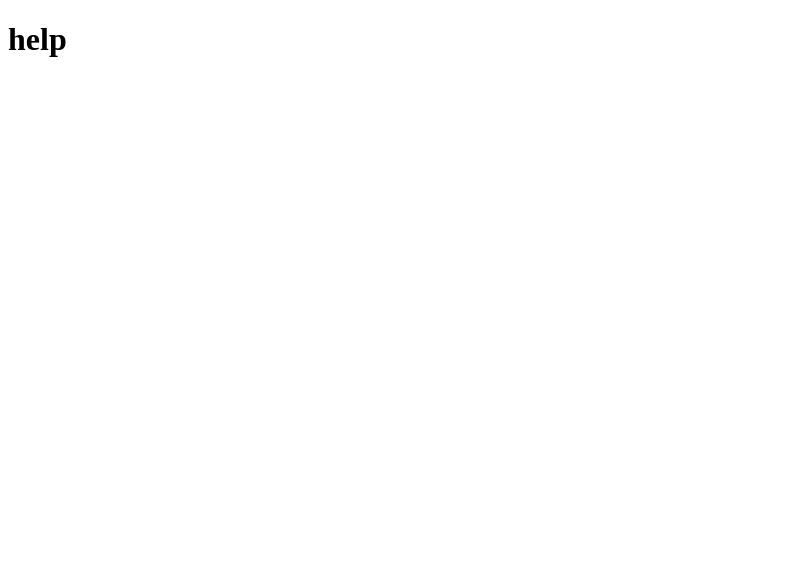
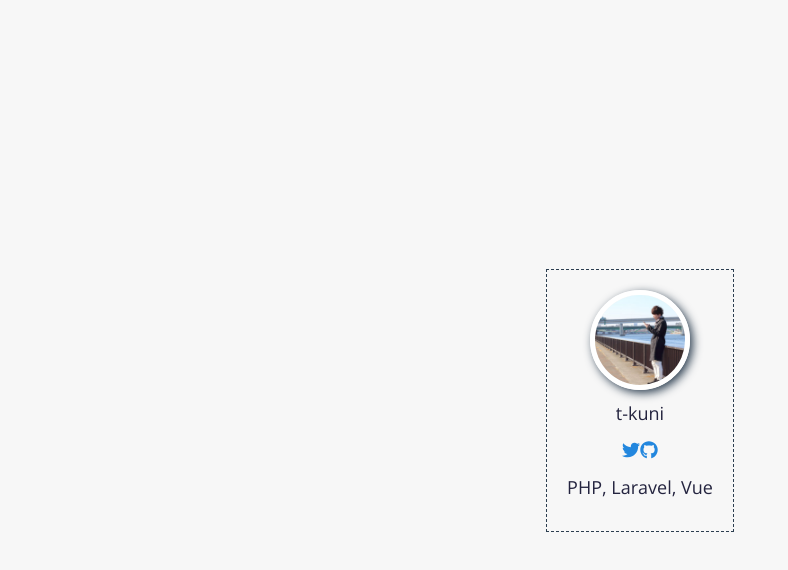
Before and after one commit to t-kuni/t-kuni.github.io-old, a Vue app: page / in a window 1280 px wide. Shown: the top 570 px of the page, without its empty margins (0-788 px from the left). Built offline with nearby package versions, Linux system fonts and the light colour scheme.

Commit message:
implement top page and add scss, font-awesome, Open-Sans

```diff
--- a/public/index.html
+++ b/public/index.html
@@ -6,6 +6,7 @@
     <meta name="viewport" content="width=device-width,initial-scale=1.0">
     <link rel="icon" href="<%= BASE_URL %>favicon.ico">
     <title>hello-world</title>
+    <link href="https://fonts.googleapis.com/css?family=Open+Sans&display=swap" rel="stylesheet">
   </head>
   <body>
     <noscript>
--- a/src/components/pages/TopPage.vue
+++ b/src/components/pages/TopPage.vue
@@ -1,6 +1,14 @@
 <template>
-  <div class="hello">
-    <h1>help</h1>
+  <div class="d-flex justify-content-center align-items-center" :style="{width: width + 'px', height: height + 'px'}">
+    <div class="content-area">
+        <img src="@/assets/me.jpg" />
+        <p class="name">t-kuni</p>
+        <p>
+            <a href="https://twitter.com/t_kuni_"><i class="fab fa-twitter"></i></a>
+            <a href="https://github.com/t-kuni"><i class="fab fa-github"></i></a>
+        </p>
+        <p>PHP, Laravel, Vue</p>
+    </div>
   </div>
 </template>
 
@@ -8,10 +16,16 @@
   export default {
     components: {},
     mounted() {
+        window.onresize = () => {
+            this.width = window.innerWidth;
+            this.height = window.innerHeight;
+        };
     },
     props     : {},
     data      : function () {
       return {
+          width: window.innerWidth,
+          height: window.innerHeight,
       }
     },
     computed  : {
@@ -22,4 +36,22 @@
 </script>
 
 <style scoped lang="scss">
+
+    .content-area {
+        border: 1px dashed #2c3e50;
+        text-align: center;
+        padding: 2rem;
+    }
+
+    img {
+        width: 100px;
+        height: 100px;
+        border-radius: 50%;
+        border: 5px solid white;
+        box-shadow: 3px 3px 10px #2c3e50;
+    }
+
+    p.name {
+        margin-top: 1rem;
+    }
 </style>
--- a/src/main.js
+++ b/src/main.js
@@ -2,7 +2,12 @@ import Vue from 'vue'
 import App from './App.vue'
 import router from './router'
 import store from './store'
+import BootstrapVue from 'bootstrap-vue'
 
+import '@fortawesome/fontawesome-free/js/all';
+import './scss/app.scss'
+
+Vue.use(BootstrapVue)
 Vue.config.productionTip = false
 
 new Vue({
--- /dev/null
+++ b/src/scss/_variables.scss
@@ -0,0 +1,38 @@
+// ↓↓↓↓　アプリケーションテーマ ↓↓↓↓
+$choice-b-color: #4040E3;
+$choice-a-color: #E34040;
+//$base-color: #FCFCFC;
+$base-color: #f7f7f7;
+$base-border-color: #CACCCC;
+$accent-color: #2387DE;
+$accent-border-color: #1B66A8;
+$main-color: #FFFFFF;
+$sub-color: #81CF65;
+$border-color: #707070;
+$control-icon-color: #666666;
+//$text-color: #101010;
+$text-color: #24243f;
+$focus-color: #FFFFCC;
+
+
+$primary:       $accent-color;
+$secondary:     $base-border-color;
+$success:       $sub-color;
+//$info:          $cyan;
+//$warning:       $yellow;
+$danger:        $choice-a-color;
+//$light:         $gray-100;
+//$dark:          $gray-800;
+
+$font-size-largest: 2.4rem;
+$font-size-large: 2.1rem;
+$font-size-medium: 1.8rem;
+$font-size-small: 1.5rem;
+$font-size-smallest: 1.2rem;
+
+$font-family: "Open Sans","Noto Sans Japanese","メイリオ",sans-serif;
+// ↑↑↑↑　アプリケーションテーマ　↑↑↑↑
+
+
+// Body
+$body-bg: $base-color;
--- /dev/null
+++ b/src/scss/app.scss
@@ -0,0 +1,14 @@
+@import 'variables';
+@import '../../node_modules/bootstrap/scss/bootstrap';
+@import '../../node_modules/bootstrap-vue/src/index.scss';
+
+
+html {
+  font-size: 62.5%;
+}
+
+body {
+  color: $text-color;
+  font-size: $font-size-medium;
+  font-family: $font-family;
+}
--- a/src/views/About.vue
+++ /dev/null
@@ -1,5 +0,0 @@
-<template>
-  <div class="about">
-    <h1>This is an about page</h1>
-  </div>
-</template>
```
Also changed, not shown: package.json (+6 -1 lines), src/components/HelloWorld.vue (deleted, +0 -58 lines), src/views/Home.vue (deleted, +0 -18 lines), src/assets/me.jpg (added), 14 other files (tests, documents, lock files or other folders).
